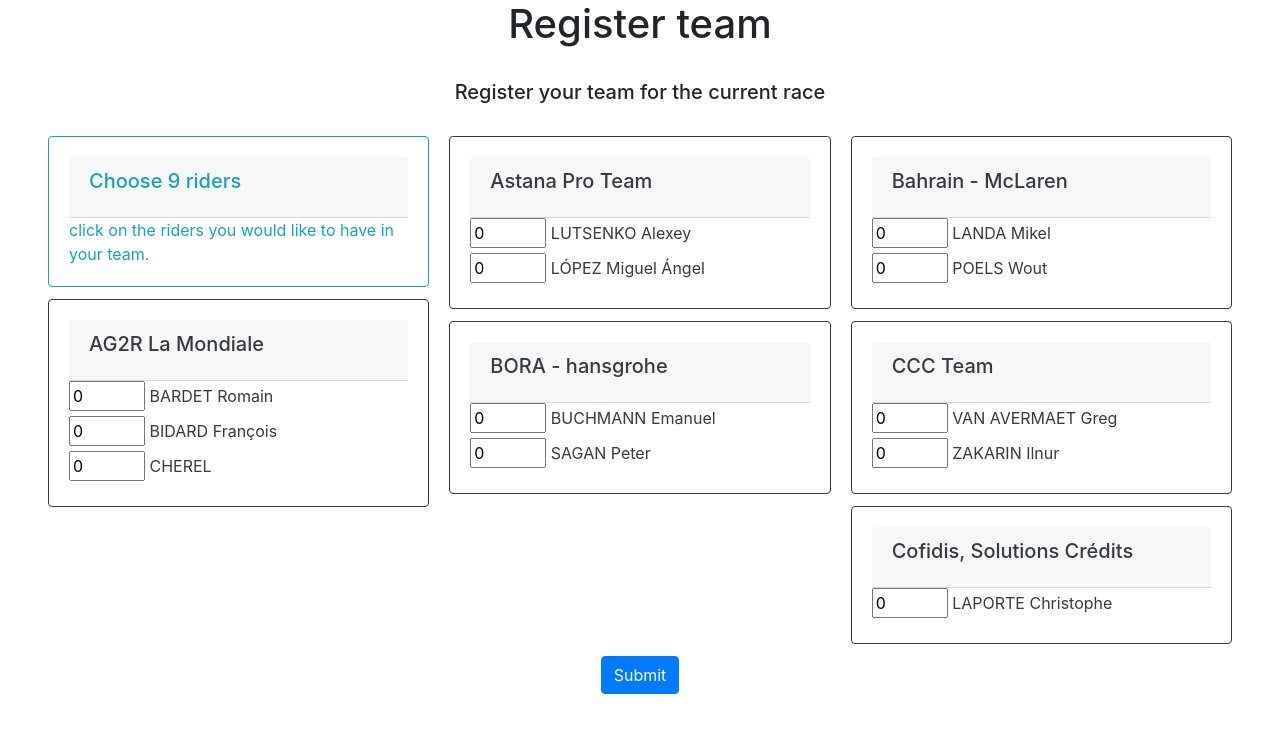
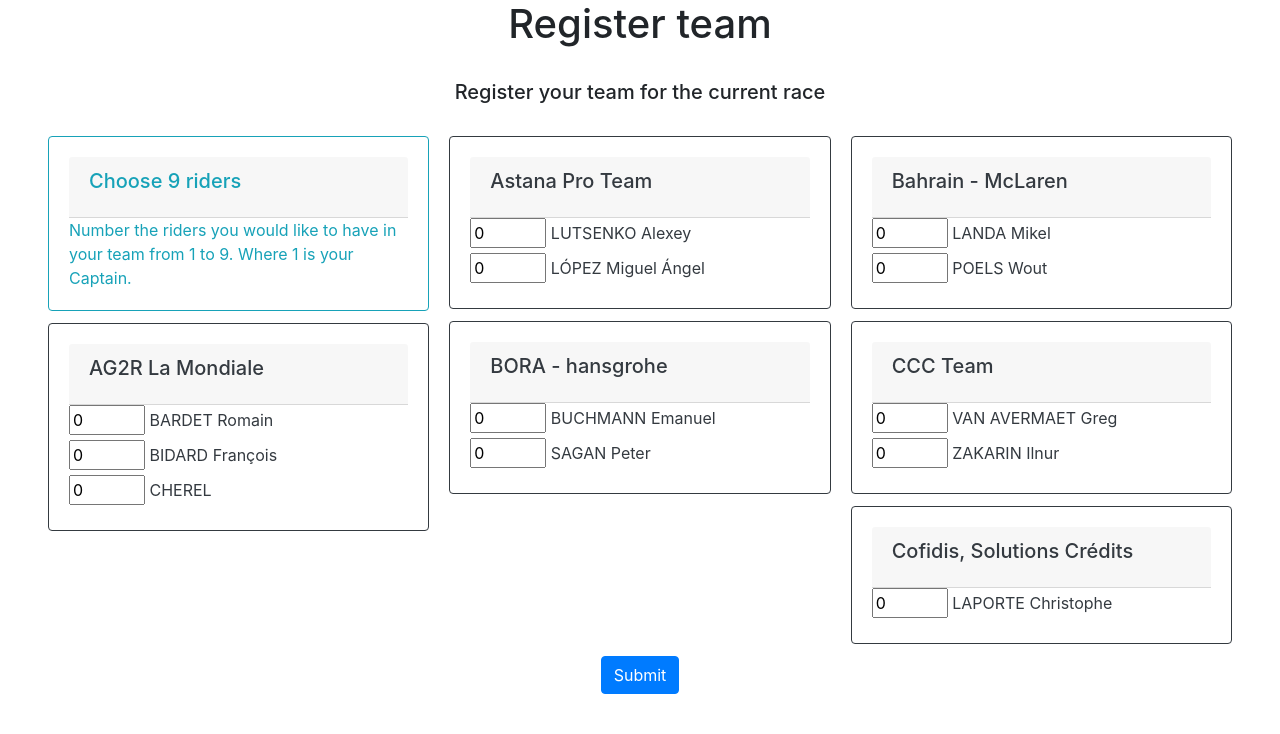
Before and after one commit to FlemmingSteffensen/renwieler, a Flask app: page /regteam?activecomp=2 in a window 1280 px wide. Shown: the part 130-864 px from the top of the page. Run offline with Flask 2, Linux system fonts and the light colour scheme; a user stored in the database is signed in; some libraries are stand-ins or nearby versions.

Commit message:
edited text

```diff
--- a/templates/regteam.html
+++ b/templates/regteam.html
@@ -24,7 +24,7 @@
                                     <div class="card-header">
                                         <h5 class="card-title">Choose 9 riders</h5>
                                     </div>
-                                    <p class="card-text">click on the riders you would like to have in your team.</p>
+                                    <p class="card-text">Number the riders you would like to have in your team from 1 to 9. Where 1 is your Captain.</p>
                 {% endif %}
                 {% if rider.rides_for != ns.last_team %}
                     {% set ns.last_team = rider.rides_for %}
```
